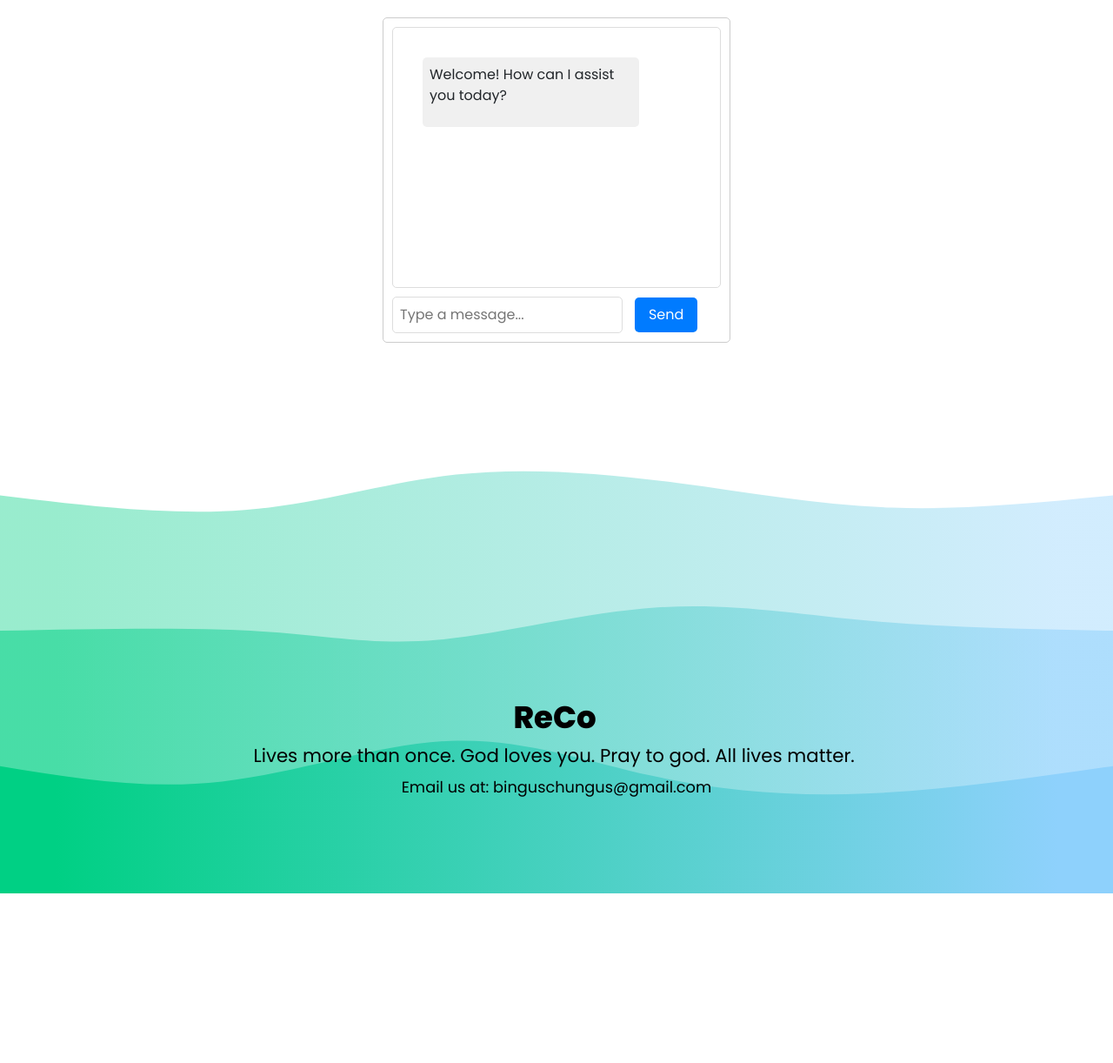
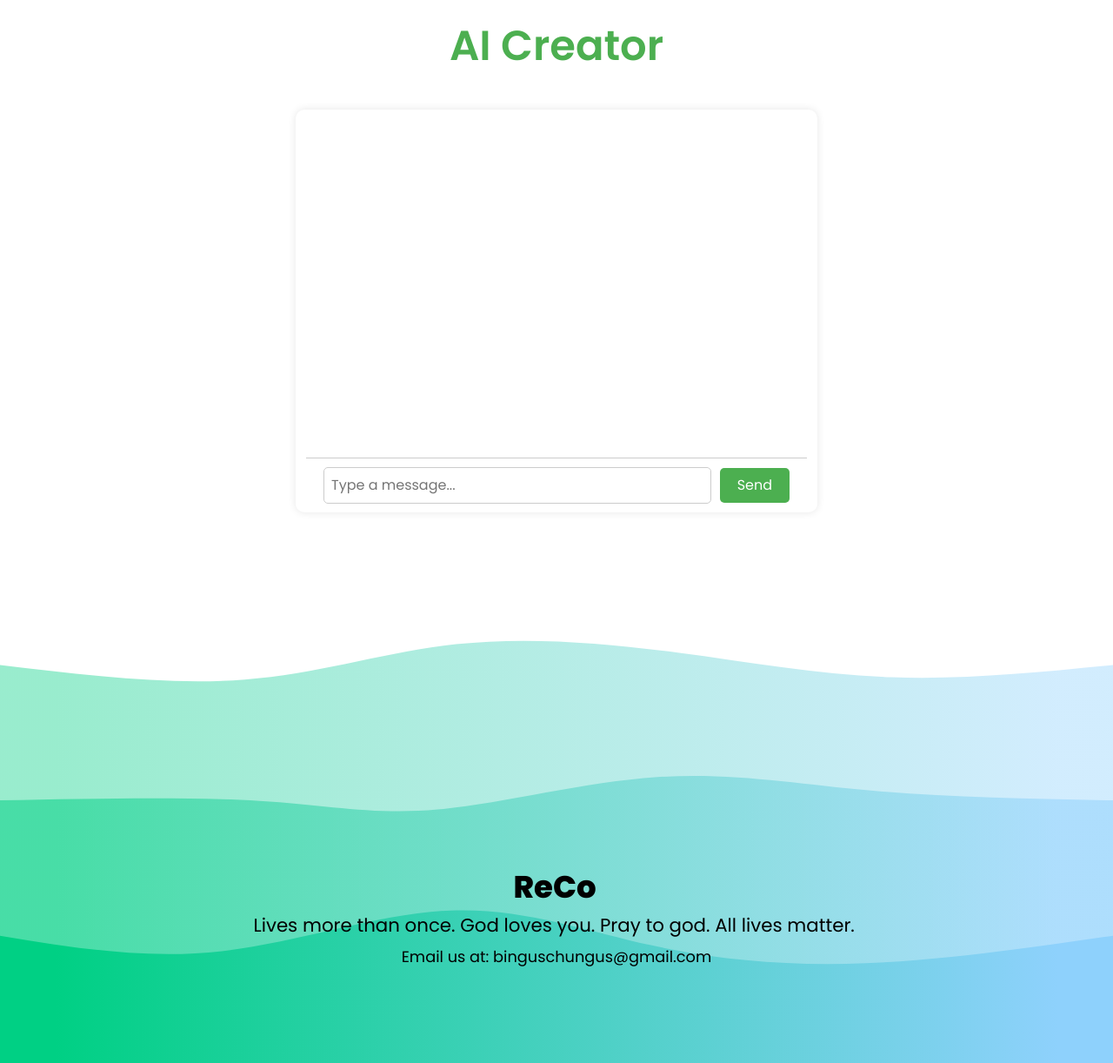
Before and after one commit to ngoinhaoto/ReCo, a Flask app: page /chatbot in a window 1280 px wide. Shown: the part 179-1401 px from the top of the page at 87% size. Before the commit the page ends 1206 px from the top, so only its background shows below. Run offline with Flask 3, Linux system fonts and the light colour scheme; some libraries are stand-ins or nearby versions.

Commit message:
update chatbot

```diff
--- a/application/static/css/chatbot.css
+++ b/application/static/css/chatbot.css
@@ -1,54 +1,70 @@
 .chat-container {
-  width: 400px;
+  max-width: 600px;
   margin: 20px auto;
-  border: 1px solid #ccc;
-  border-radius: 5px;
-  padding: 10px;
+  background-color: #fff;
+  border-radius: 10px;
+  box-shadow: 0 0 10px rgba(0, 0, 0, 0.1);
+  overflow: hidden;
 }
 
 .chat-box {
-  height: 300px;
+  height: 400px;
   overflow-y: auto;
-  padding: 10px;
-  border: 1px solid #ddd;
-  border-radius: 5px;
-  margin-bottom: 10px;
+  padding: 20px;
 }
 
-.chat {
-  margin-bottom: 10px;
+.chat-content {
+  display: flex;
+  flex-direction: column;
+}
+
+.user-message {
+  align-self: flex-end;
+  background-color: #4caf50;
+  color: #fff;
+  border-radius: 10px;
+  padding: 8px 12px;
+  margin-bottom: 8px;
+  max-width: 70%;
 }
 
 .bot-message {
-  background-color: #f0f0f0;
-  border-radius: 5px;
-  padding: 8px;
-  display: inline-block;
+  align-self: flex-start;
+  background-color: #e0e0e0;
+  border-radius: 10px;
+  padding: 8px 12px;
+  margin-bottom: 8px;
   max-width: 70%;
 }
 
-.user-message {
-  background-color: #dcf8c6;
-  border-radius: 5px;
-  padding: 8px;
-  display: inline-block;
-  max-width: 70%;
-  text-align: right;
+.input-container {
+  display: flex;
+  justify-content: space-between;
+  align-items: center;
+  padding: 10px 20px;
+  background-color: #fff;
+  border-top: 1px solid #ccc;
 }
 
-#user-input {
-  width: 70%;
+input[type="text"] {
+  flex: 1;
   padding: 8px;
   border-radius: 5px;
-  border: 1px solid #ddd;
-  margin-right: 10px;
+  border: 1px solid #ccc;
 }
 
 #send-btn {
-  padding: 8px 16px;
+  margin-left: 10px;
+  padding: 8px 20px;
   border: none;
   border-radius: 5px;
+  background-color: #4caf50;
+  color: #fff;
   cursor: pointer;
-  background-color: #007bff;
-  color: white;
 }
+
+.ai-creator-header {
+  font-weight: 600;
+  font-size: 3rem;
+  color: #4caf50;
+}
--- a/application/templates/chatbot.html
+++ b/application/templates/chatbot.html
@@ -9,19 +9,19 @@
 
 <div>
   <div class="row">
-    <div class="chat-container" id="chat-container">
+    <h2 class="text-center my-4 ai-creator-header">AI Creator</h2>
+
+    <div class="chat-container">
       <div class="chat-box" id="chat-box">
-        <div class="chat" id="chat">
-          <!-- Chat messages will be displayed here -->
-          <div class="bot-message my-4 mx-4">
-            <p>Welcome! How can I assist you today?</p>
-          </div>
+        <div class="chat-content" id="chat-content">
+          <!-- Chat messages will be added here -->
         </div>
       </div>
-      <input type="text" id="user-input" placeholder="Type a message..." />
-      <button id="send-btn">Send</button>
+      <div class="input-container">
+        <input type="text" id="user-input" placeholder="Type a message..." />
+        <button id="send-btn">Send</button>
+      </div>
     </div>
-
     {% endblock %}
   </div>
 </div>
```
Also changed, not shown: application/static/js/chatbot.js (+24 -21 lines).
